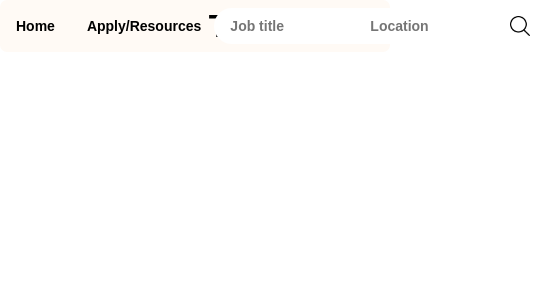
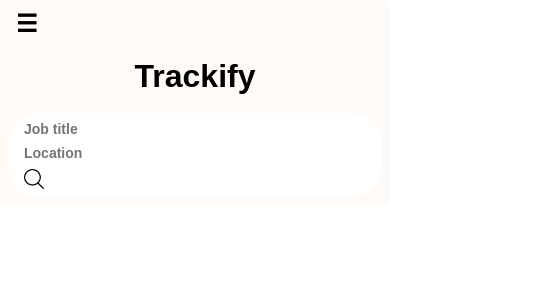
Before and after one commit to mariiaonokhina/trackify, a React (Vite) app: page / in a window 390 px wide. Shown: the top 300 px of the page, 554 px wide, since content can reach past the window. Built offline with nearby package versions, Linux system fonts and the light colour scheme; no server answers.

Commit message:
Navbar Responsiveness Added

```diff
--- a/src/components/Navbar.tsx
+++ b/src/components/Navbar.tsx
@@ -6,16 +6,25 @@ function Navbar() {
   const navigate = useNavigate();
   const [title, setTitle] = useState('');
   const [location, setLocation] = useState('');
+  const [isMobileMenuOpen, setIsMobileMenuOpen] = useState(false);
 
   const handleSearch = (e: React.FormEvent) => {
     e.preventDefault();
     if (!title) return;
     navigate(`/apply?title=${encodeURIComponent(title)}&loc=${encodeURIComponent(location)}`);
   };
+
+  const toggleMobileMenu = () => {
+    setIsMobileMenuOpen(!isMobileMenuOpen);
+  };
+
   return (
     <nav className='navbar' role='navigation'>
       <div className='navbar-left'>
-            <ul className='nav-button'>
+        <div className='mobile-menu-icon' onClick={toggleMobileMenu}>
+          &#9776;
+        </div>
+        <ul className={`nav-button ${isMobileMenuOpen ? 'active' : ''}`}>
           <li>
             <Link to="/home">Home</Link>
           </li>
@@ -30,11 +39,11 @@ function Navbar() {
           </li>
         </ul>
       </div>
+
       <div className='navbar-center'>
-						<span className='title-logo' >
-							<a>Trackify</a>
-						</span>
+        <span className='title-logo'><a>Trackify</a></span>
       </div>
+
       <div className='navbar-right'>
         <form onSubmit={handleSearch} className="search-form">
           <input
@@ -50,12 +59,12 @@ function Navbar() {
             onChange={(e) => setLocation(e.target.value)}
           />
           <button type="submit">
-            <img src={"search.png"} className='search-icon' alt="search" />
+            <img src="search.png" className='search-icon' alt="search" />
           </button>
         </form>
       </div>
     </nav>
-  )
+  );
 }
 
-export default Navbar
+export default Navbar;
--- a/src/styles/Navbar.css
+++ b/src/styles/Navbar.css
@@ -42,7 +42,7 @@
 .title-logo a {
 	color: #000000;
 	font-size: 32px;
-	font-weight: bold;
+	font-weight: bolder;
 }
 .search-form {
 	display: flex;
@@ -84,3 +84,64 @@
 	height: 20px;
 	object-fit: contain;
 }
+
+/* Responsiveness */
+
+.mobile-menu-icon {
+	display: none;
+	font-size: 24px;
+	cursor: pointer;
+	padding: 10px 16px;
+  }
+
+  @media (max-width: 900px) {
+	.navbar {
+	  flex-wrap: wrap;
+	  gap: 10px;
+	}
+
+	.navbar-left {
+	  width: 100%;
+	  justify-content: space-between;
+	}
+
+	.nav-button {
+	  display: none;
+	  flex-direction: column;
+	  width: 100%;
+	  padding: 0;
+	  margin-top: 10px;
+	}
+
+	.nav-button.active {
+	  display: flex;
+	}
+
+	.navbar-center {
+		margin: 0 auto;
+	}
+
+	.nav-button li {
+	  text-align: left;
+	  padding: 10px 16px;
+	}
+
+	.navbar-right {
+	  width: 100%;
+	  justify-content: flex-start;
+	}
+
+	.search-form {
+	  flex-wrap: wrap;
+	  width: 100%;
+	}
+
+	.search-form input[type="text"] {
+	  width: 100%;
+	  margin-bottom: 8px;
+	}
+
+	.mobile-menu-icon {
+	  display: block;
+	}
+  }
```
Lines whose indentation alone changed are shown as unchanged.
